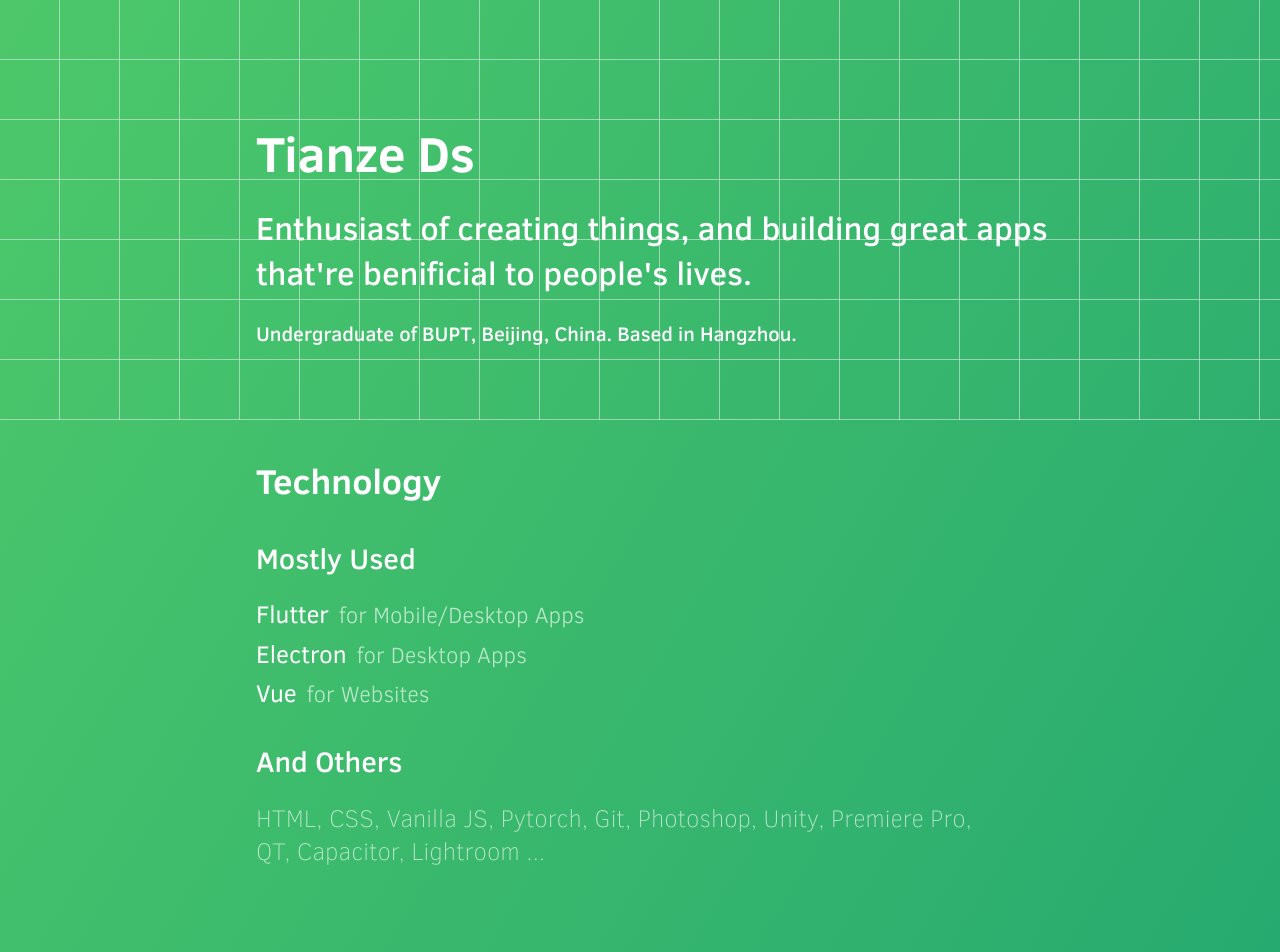
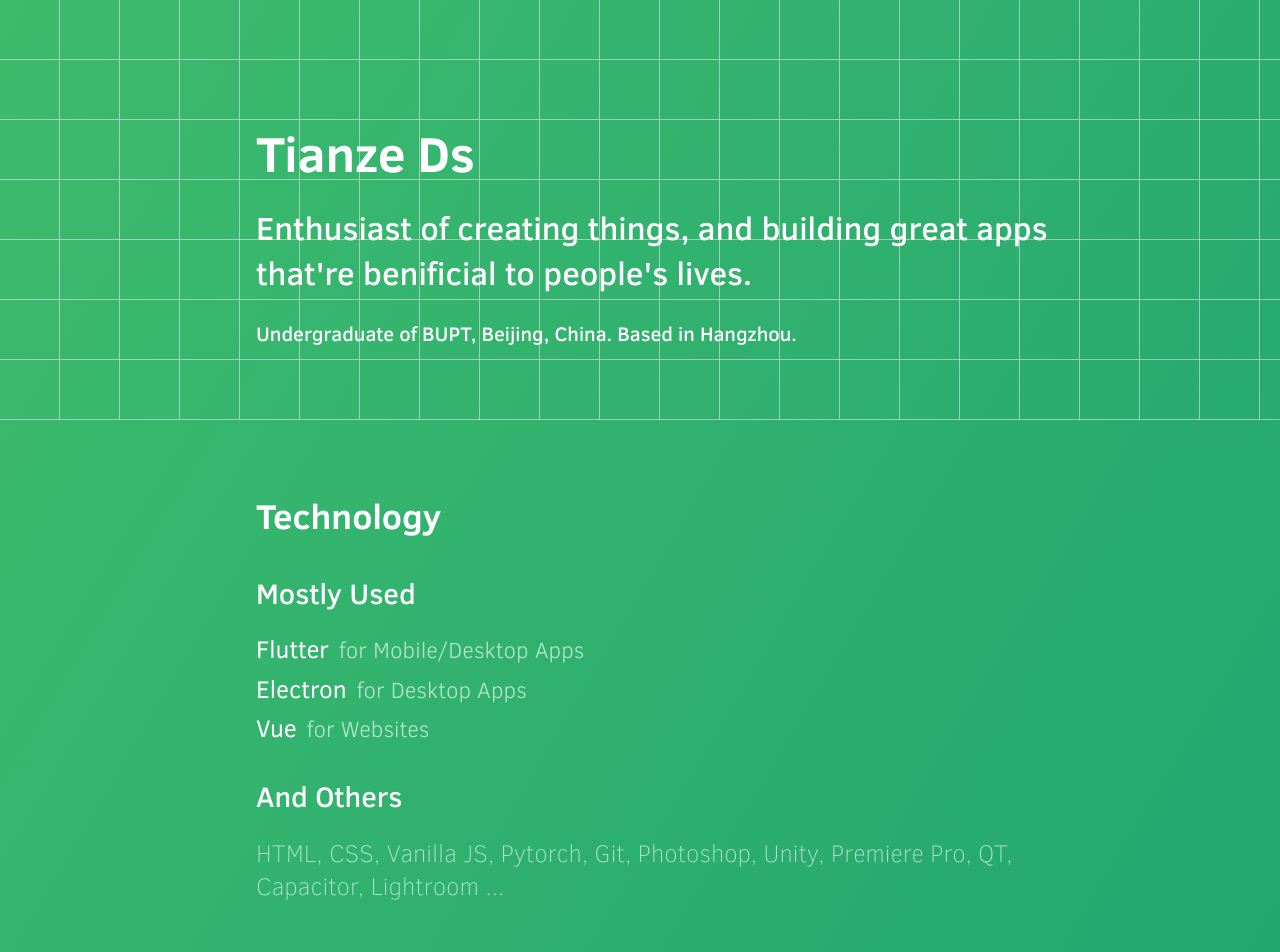
Before and after one commit to scris/tianzeds, a Vue app: page / in a window 1280 px wide. Shown: the top 952 px of the page. Built offline with nearby package versions, Linux system fonts and the light colour scheme.

Commit message:
ui enhancements

```diff
--- a/src/App.vue
+++ b/src/App.vue
@@ -143,13 +143,13 @@ $black: white;
 $opacity: 0.64;
 
 body {
-  background: linear-gradient(to left top, #11876B, #22a670, #49c56b, #6fd756, #B0FF48);
+  background: linear-gradient(to left top, #11876B, #22a670, #49c56b, #5daf49, #B0FF48);
   color: $black;
   font-family: "SF Compact Display", ClearSans, sans-serif;
   padding: 0;
   margin: 0;
-  background-size: 300% 300%;
-  animation: Gradient 15s ease infinite;
+  background-size: 440% 440%;
+  animation: Gradient 10s ease infinite;
 }
 
 @keyframes Gradient {
@@ -234,7 +234,6 @@ body {
 }
 
 .section-content {
-  width: 56vw;
   font-weight: 500;
 }
 
@@ -252,7 +251,7 @@ body {
 }
 
 .section-tech {
-  padding-top: $base * 2;
+  padding-top: 60px;
 }
 
 .tech {
@@ -316,7 +315,7 @@ a:active {
   height: 0.78rem;
 }
 
-@media (max-width: 597px) {
+@media (max-width: 501px) {
   .grid {
     height: 480px;
   }
@@ -324,6 +323,7 @@ a:active {
 
 @media (max-width: 630px) {
   .container {
+    width: 76vw;
     margin-left: 13vw;
     margin-right: 9vw;
   }
```
